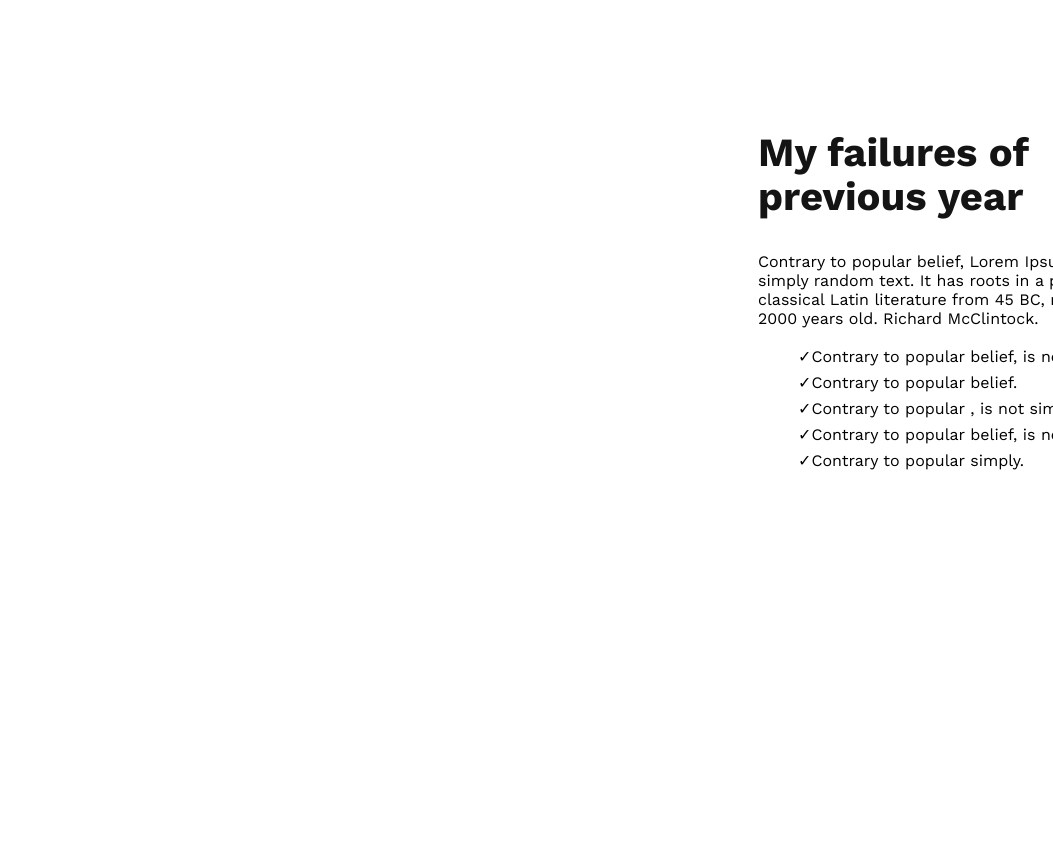
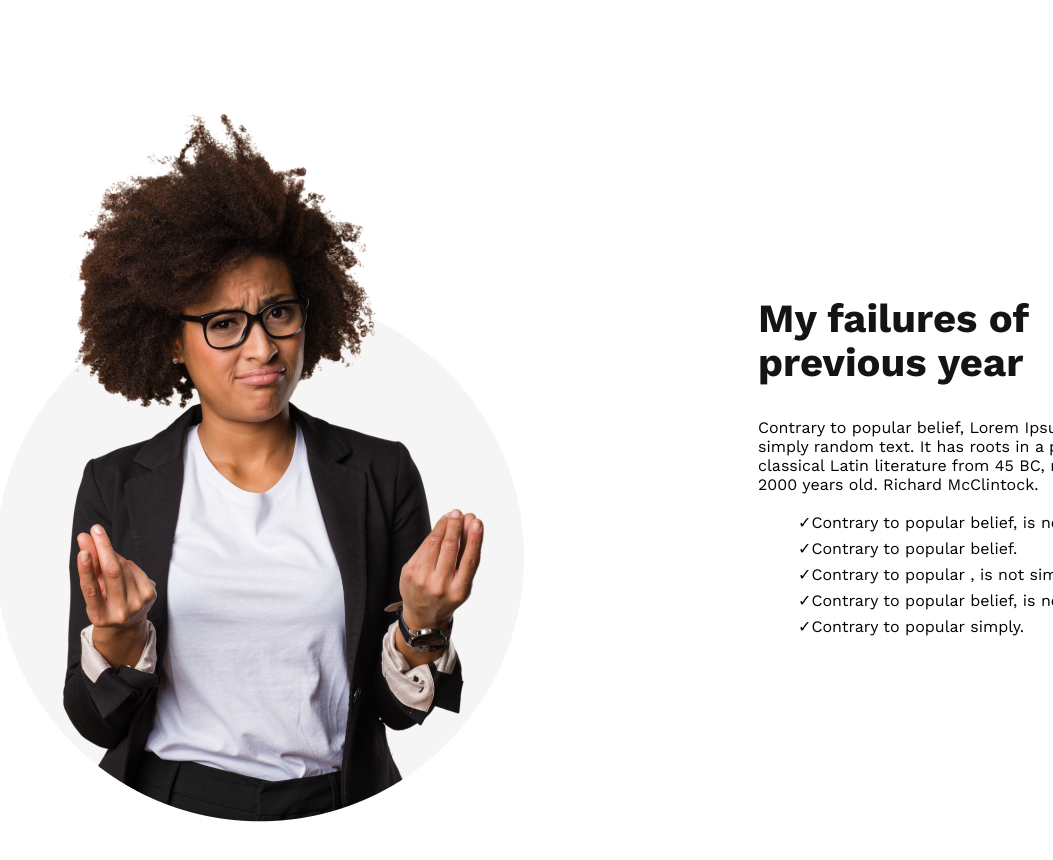
Before and after one commit to kaziabulhasib/task5-repo, a plain HTML site: page index.html in a window 1280 px wide. Shown: the part 802-1662 px from the top of the page, without its empty margins (227-1280 px from the left). Before the commit the page ends 1392 px from the top, so only its background shows below. Drawn offline with nearby package versions, Linux system fonts and the light colour scheme; the site is published under a folder, as on GitHub Pages, so addresses that start at the root find nothing.

Commit message:
image folder path wihout /

```diff
--- a/index.html
+++ b/index.html
@@ -29,7 +29,7 @@
     </header>
     <main>
       <div class="failure">
-        <img src="/images/person.png" alt="" />
+        <img src="images/person.png" alt="" />
         <div class="failure-content">
           <h2>My failures of previous year</h2>
           <p>
```
